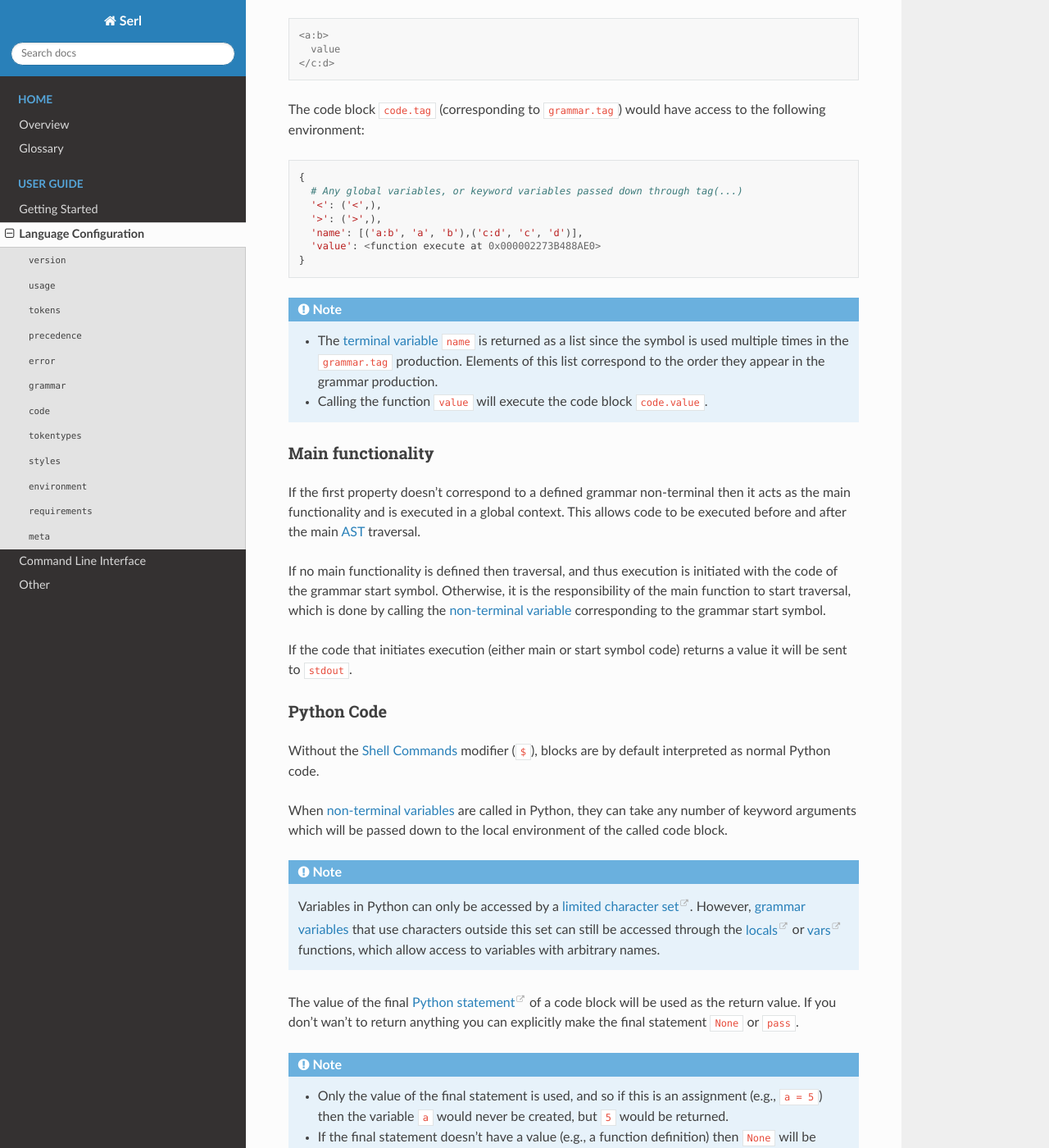
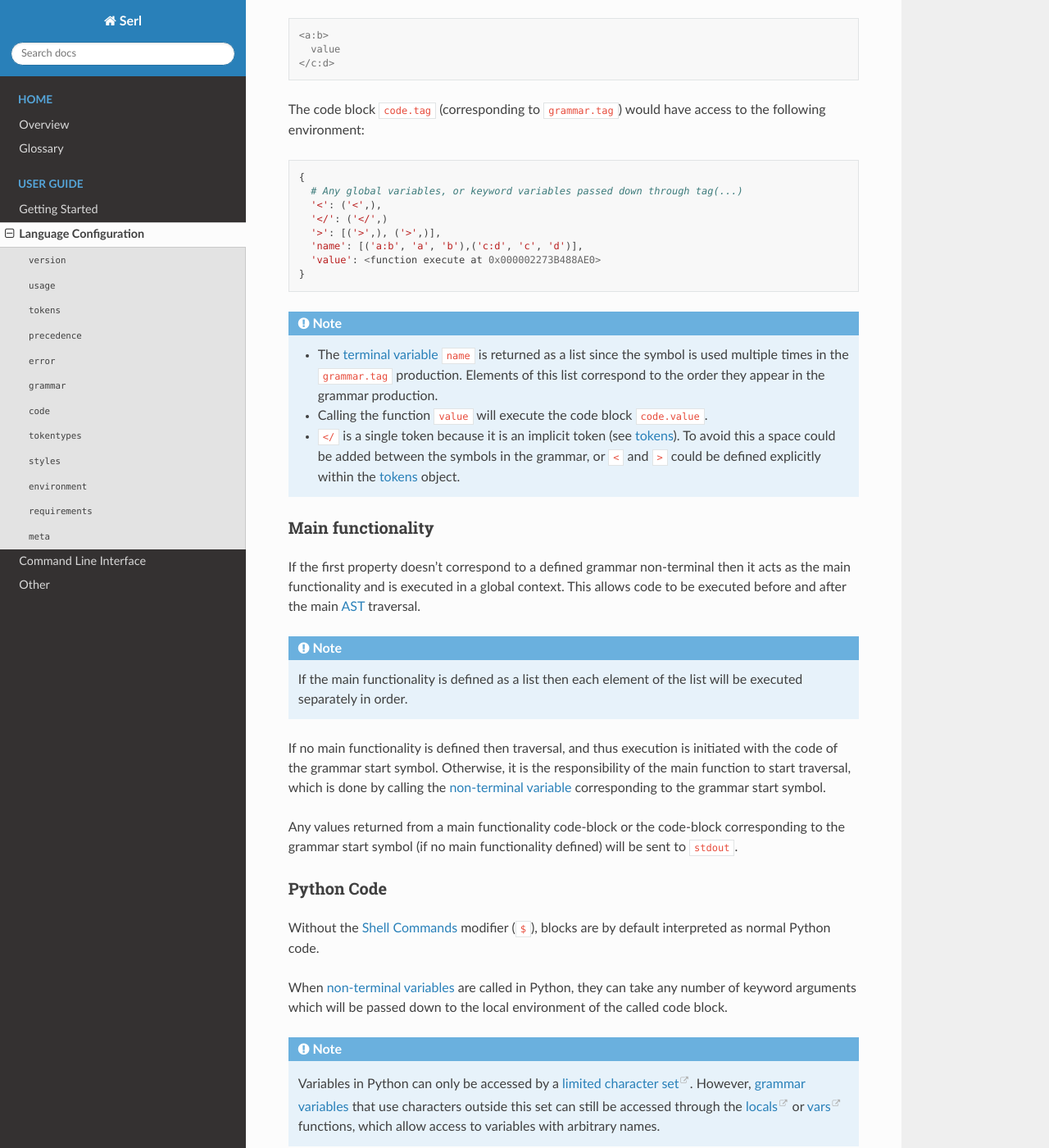
Before and after one commit to harrydowning/serl, a Sphinx documentation site: the page built from docs/source/user_guide/lang_config.rst, in a window 1280 px wide and 1400 px high, scrolled down 6017 px. Shown: the whole window at 82% size. Built offline with Sphinx 7.4.7 and the Read the Docs theme 2.0.0, drawn with Linux system fonts in a browser that asks for light colours; pages that are not in the unit, such as notebooks, are missing from menus; some of the changed text lies outside the part shown.

Commit message:
Updated docs and removed SerlToken

```diff
--- a/docs/source/conf.py
+++ b/docs/source/conf.py
@@ -9,7 +9,7 @@
 project = 'Serl'
 copyright = '2023, Harry Downing'
 author = 'Harry Downing'
-release = '0.1.0-beta'
+release = '0.2.0-beta'
 
 master_doc = 'index'
 
--- a/docs/source/glossary.rst
+++ b/docs/source/glossary.rst
@@ -10,7 +10,7 @@
   Grammar Variables [#tool]_
     Variables created based on the symbols used in a :term:`grammar production`.
     These can be :term:`terminal variables <terminal variable >` or :term:`non-terminal variables <non-terminal variable >`.
-    If the same symbol is used multiple times, then the variable will be a list of occurrences.
+    If the same symbol is used multiple times, then the variable will be a list of the occurrences.
 
   System Configuration [#tool]_
     The directory located at :code:`~/.serl` which is used to store system-wide languages and environments.
@@ -45,10 +45,11 @@
 
   Terminal Variable [#tool]_
     A tuple of regex captures for a specific token with the first element being the entire token match.
+    This tuple object also has access to the :code:`lineno` and :code:`col` property which represent the line number and column of the token in source (1-indexed).
 
   Non-terminal Variable [#tool]_
     A function for a specific :term:`non-terminal` that can be used to traverse the :term:`AST`.
-    This function will execute and return a value from the code block whose name corresponds to the same :term:`non-terminal`.
+    This function will execute and return a value from the code block with the same name.
 
 See `Compilers: Principles, Techniques, and Tools <https://www.google.co.uk/books/edition/Compilers/yHTLngEACAAJ>`_ to learn more terminology and methods relating to language compilers.
 
--- a/docs/source/index.rst
+++ b/docs/source/index.rst
@@ -22,5 +22,6 @@
   user_guide/getting_started
   user_guide/lang_config
   user_guide/cli
-  .. user_guide/examples
   user_guide/other
+
+.. user_guide/examples
--- a/docs/source/user_guide/cli.rst
+++ b/docs/source/user_guide/cli.rst
@@ -213,7 +213,7 @@
 The run command also allows static syntax highlighting to be performed on a language source file.
 Highlighting is performed by `Pygments <https://pygments.org/>`_ and always starts with a default to limit the work of the user.
 
-The :ref:`tokentypes` property can be used to override the default lexer, which tags anything matched by a pattern in :ref:`tokens` as :code:`Token.Text` and anything matched by :ref:`meta-tokens-ignore` as :code:`Token.Comment`.
+The :ref:`tokentypes` property can be used to override the default lexer, which tags everything with the token type :code:`Token`, except for :term:`tokens <token>` matched by  :ref:`meta-tokens-ignore`, which are tagged with :code:`Token.Comment`.
 
 The :ref:`styles` property can be used add style to user defined token types, or to override the style of token types in `Pygments default style <https://pygments.org/styles/#default>`_ or another `Pygments style <https://pygments.org/styles/>`_ specified with the :code:`style` key of :code:`--format-options`.
 
--- a/docs/source/user_guide/lang_config.rst
+++ b/docs/source/user_guide/lang_config.rst
@@ -150,7 +150,8 @@
 
 This can be used to find more errors, rather than stop on the first, or if :ref:`meta-grammar-permissive` is set to :code:`True` allow execution to continue.
 
-The error token is accessable within code like other :term:`terminal variables <terminal variable >`, however it won't contain any capture groups, just the whole error span.
+The error token is accessible within code like other :term:`terminal variables <terminal variable >`, however it won't contain any capture groups.
+Instead it will be a tuple containing the whole error span as the first element.
 
 :Example:
 
@@ -173,7 +174,7 @@
 * On execution :code:`$.code.err-stmt[1]` will be run.
 
 .. Note::
-  It is recommended to not use the error token at the end of a :term:`production <grammar production>`.
+  The error token shouldn't be used at the end of a :term:`grammar production`.
 
 .. _grammar:
 
@@ -295,7 +296,8 @@
   {
     # Any global variables, or keyword variables passed down through tag(...)
     '<': ('<',),
-    '>': ('>',),
+    '</': ('</',)
+    '>': [('>',), ('>',)],
     'name': [('a:b', 'a', 'b'),('c:d', 'c', 'd')],
     'value': <function execute at 0x000002273B488AE0>
   }
@@ -304,6 +306,8 @@
   * The :term:`terminal variable <terminal variable >` :code:`name` is returned as a list since the symbol is used multiple times in the :code:`grammar.tag` production.
     Elements of this list correspond to the order they appear in the grammar production.
   * Calling the function :code:`value` will execute the code block :code:`code.value`.
+  * :code:`</` is a single token because it is an implicit token (see :ref:`tokens`).
+    To avoid this a space could be added between the symbols in the grammar, or :code:`<` and :code:`>` could be defined explicitly within the :ref:`tokens` object.
 
 
 
@@ -313,10 +317,13 @@
 If the first property doesn't correspond to a defined grammar non-terminal then it acts as the main functionality and is executed in a global context.
 This allows code to be executed before and after the main :term:`AST` traversal.
 
+.. Note::
+  If the main functionality is defined as a list then each element of the list will be executed separately in order.
+
 If no main functionality is defined then traversal, and thus execution is initiated with the code of the grammar start symbol.
 Otherwise, it is the responsibility of the main function to start traversal, which is done by calling the :term:`non-terminal variable <non-terminal variable >` corresponding to the grammar start symbol.
 
-If the code that initiates execution (either main or start symbol code) returns a value it will be sent to :code:`stdout`.
+Any values returned from a main functionality code-block or the code-block corresponding to the grammar start symbol (if no main functionality defined) will be sent to :code:`stdout`.
 
 .. _python-code:
 
@@ -396,7 +403,7 @@
 Arbitrary regex can also be assigned a token type.
 
 .. Important::
-  To take advantage of built-in `Pygments styles <https://pygments.org/styles/>`_ it is recommended to use standard tokens names, see `Pygments built-in tokens <https://pygments.org/docs/tokens/#module-pygments.token>`_.
+  To take advantage of built-in `Pygments styles <https://pygments.org/styles/>`_ it is recommended to use standard token names, see `Pygments built-in tokens <https://pygments.org/docs/tokens/#module-pygments.token>`_.
 
 
 :Example:
@@ -521,7 +528,7 @@
 ^^^^^^^^^^^^^^^^^^^^^^^
 :Type: ``string``, ``null``
 :Required: ``False``
-:Default: ``^token(?!$)|(?<= )token``
+:Default: ``^token(?= )|(?<= )token(?= )|(?<= )token$``
 
 A regex used to determine how tokens can be referenced in other tokens and consequently expanded (substituted).
 If the value of this property is set to null or equivalently defined but not given a value, :term:`token expansion <token expansion >` will not take place.
```
Also changed, not shown: other parts of docs/source/user_guide/lang_config.rst (+1 -1 lines), 1 other file.
